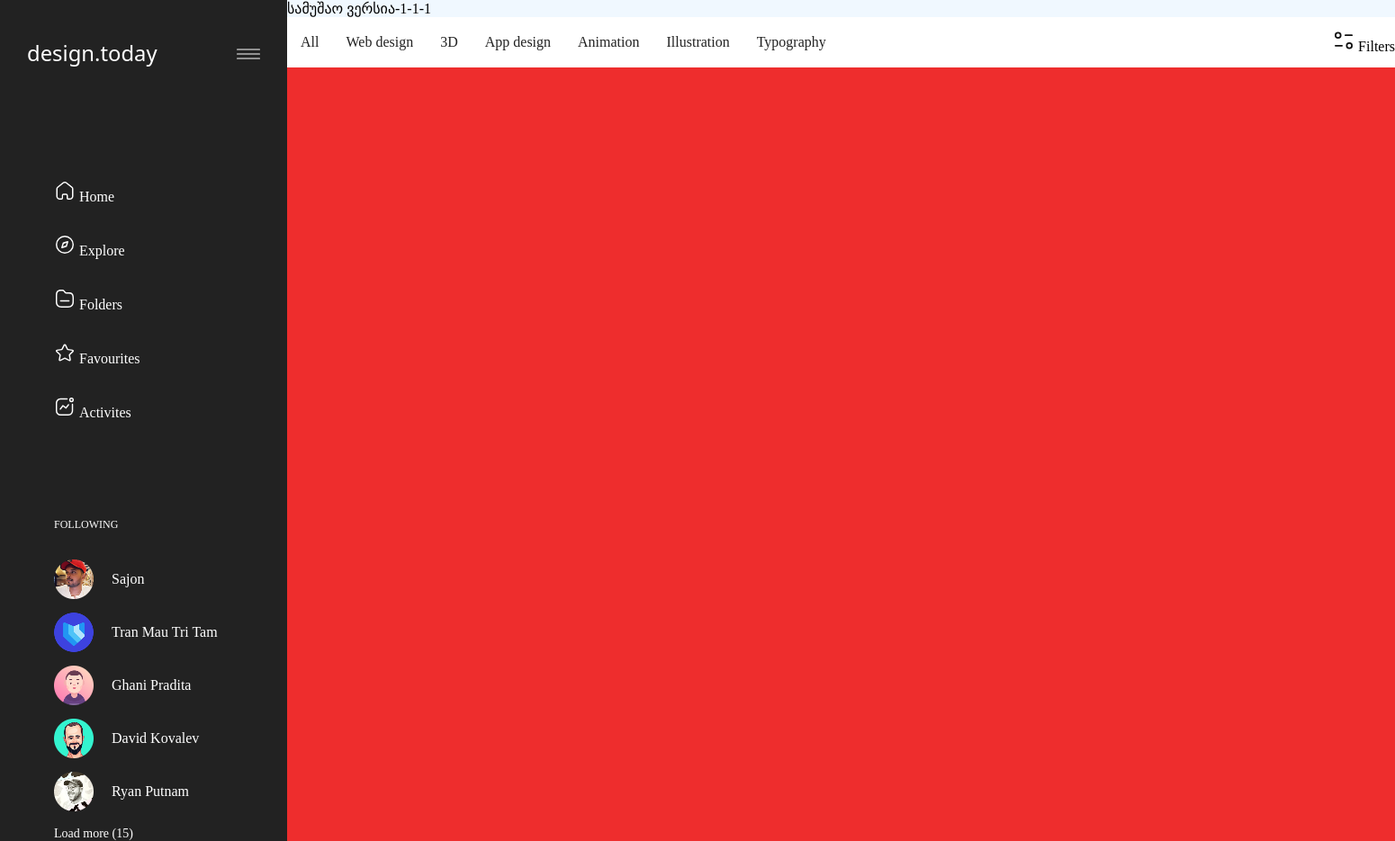
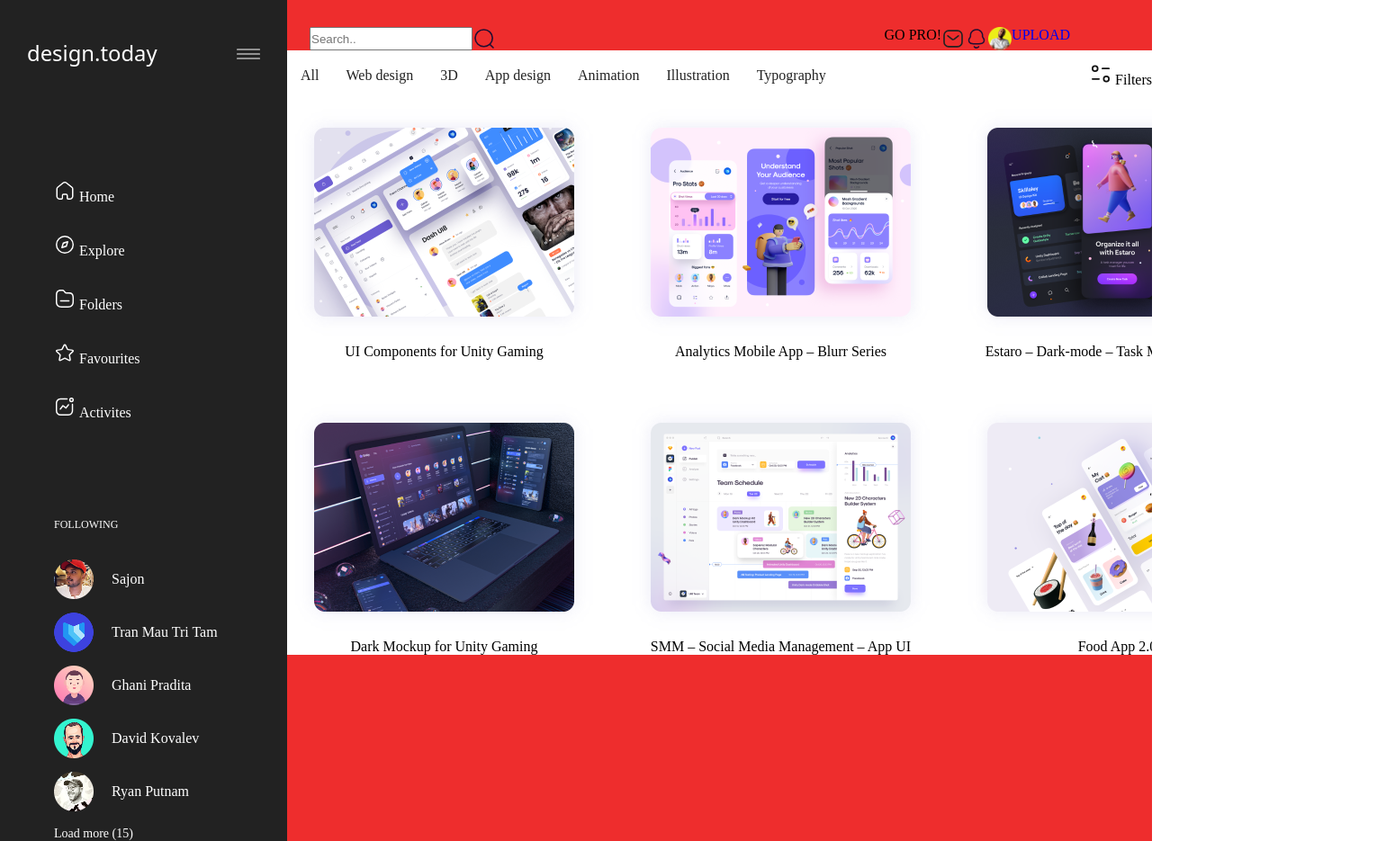
Before and after one commit to Kakhber/homework, a plain HTML site: page index.html in a window 1280 px wide. Shown: the whole page at 90% size, 1550 px wide, since content can reach past the window. Drawn offline with Linux system fonts and the light colour scheme.

Commit message:
add grid

```diff
--- a/css/style.css
+++ b/css/style.css
@@ -9,6 +9,7 @@
     background-color: #222222;
 }
 .page-scrol{
+    overflow-y: auto;
     background-color: rgb(238, 45, 45);
 }
 .side-photo{
@@ -84,12 +85,25 @@
     font-size: 14px;
     font-family: avenir_heavy;
 }
-.Header-head{
-    width: 100%;
-    background-color: aliceblue;
+.header-nav{
+    height: 56px;
+    padding-top: 30px;
+    padding-left: 25px;
+    padding-right: 91px;
+    display: flex;
+    justify-items: center;
+    justify-content: space-between;
+}
+.serch-nav{
+    display: flex;
+    justify-items: center;
+}
+.use-nav{
+    display: flex;
+    justify-content: center;
 }
 .content{
-    width: 1231px;
+    max-width: 1231px;
     margin: auto;
     background-color: #FFFFFF;
 }
@@ -120,3 +134,16 @@
     background-color: #F2F2F2;
     border-radius: 12px;
 }
+.grid-container{
+    max-width: 1231px;
+    width: 100%;
+    display: grid;
+    grid-template-columns: 1fr 1fr 1fr 1fr;
+    row-gap: 40px;
+    column-gap: 25px;
+}
+.item{
+    display: flex;
+    flex-direction: column;
+    align-items: center;
+}
--- a/index.html
+++ b/index.html
@@ -77,8 +77,20 @@
             </div>
         </div>
         <div class="page-scrol">
-            <div class="Header-head">სამუშაო ვერსია-1-1-1</div>
-                <div class="content">
+            <div class="header-nav">
+                <div class="serch-nav">
+                    <input type="text" placeholder="Search..">
+                    <img src="image/serch_icon.svg" alt="Search">
+                </div>
+                <div class="use-nav">
+                    <span>GO PRO!</span>
+                    <img src="image/Envelope_icon.svg" alt="envelope">
+                    <img src="image/call_icon.svg" alt="call">
+                    <img src="image/user_icon.png" alt="user">
+                    <a href="#">UPLOAD</a>
+                </div>
+            </div>
+            <div class="content">
                     <div class="content-list">
                         <ul class="contant-ul">
                             <li class="contant-li">
@@ -108,9 +120,42 @@
                             <span>Filters</span>
                         </div>
                     </div>
-                </div>
+                    <div class="grid-container">
+                        <div class="item">
+                            <img src="image/unity_game.png" alt="gamephoto">
+                            <span>UI Components for Unity Gaming</span>
+                        </div>
+                        <div class="item">
+                            <img src="image/mobile_app.png" alt="mobileapp">
+                            <span>Analytics Mobile App – Blurr Series</span>
+                        </div>
+                        <div class="item">
+                            <img src="image/estaro_task.png" alt="taskapp">
+                            <span>Estaro – Dark-mode – Task Management App</span>
+                        </div>
+                        <div class="item">
+                            <img src="image/live_stream_app.png" alt="livestreamapp">
+                            <span>Live streaming application for gamers.</span>
+                        </div>
+                        <div class="item">
+                            <img src="image/Dark_Mockup.png" alt="DarkMockup">
+                            <span>Dark Mockup for Unity Gaming</span>
+                        </div>
+                        <div class="item">
+                            <img src="image/social_media.png" alt="socialmedia">
+                            <span>SMM – Social Media Management – App UI</span>
+                        </div>
+                        <div class="item">
+                            <img src="image/food_app.png" alt="foodappphoto">
+                            <span>Food App 2.0</span>
+                        </div>
+                        <div class="item">
+                            <img src="image/livestream_for_game.png" alt="livestream">
+                            <span>Live streaming application for gamers.</span>
+                        </div>
+
+                    </div>
             </div>
-
         </div>
 </body>
 </html>
```
Also changed, not shown: image/Dark_Mockup.png (added), image/Envelope_icon.svg (added), image/call_icon.svg (added), image/estaro_task.png (added), image/food_app.png (added), image/live_stream_app.png (added), image/livestream_for_game.png (added), image/mobile_app.png (added), image/serch_icon.svg (added), image/social_media.png (added), image/unity_game.png (added), image/user_icon.png (added).
